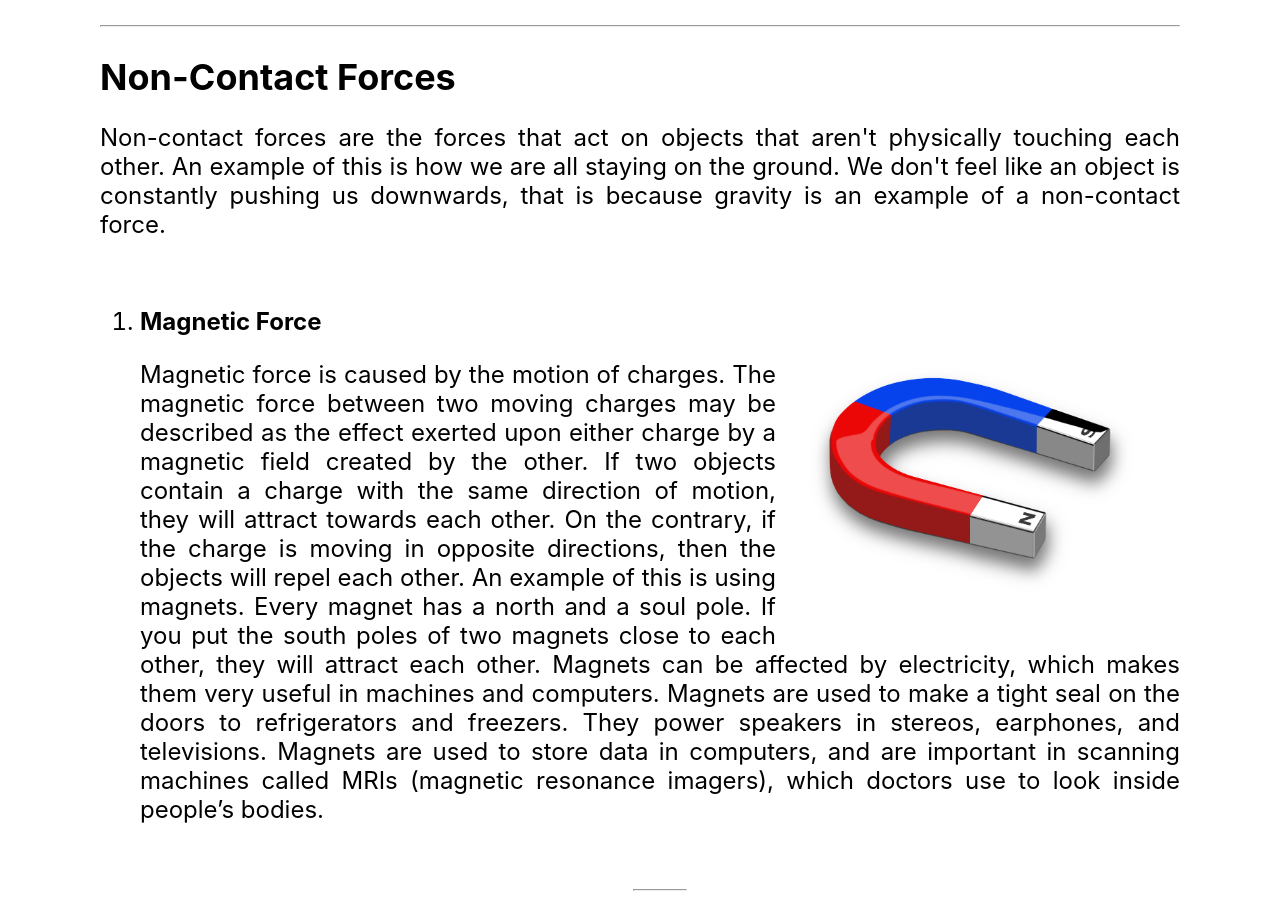
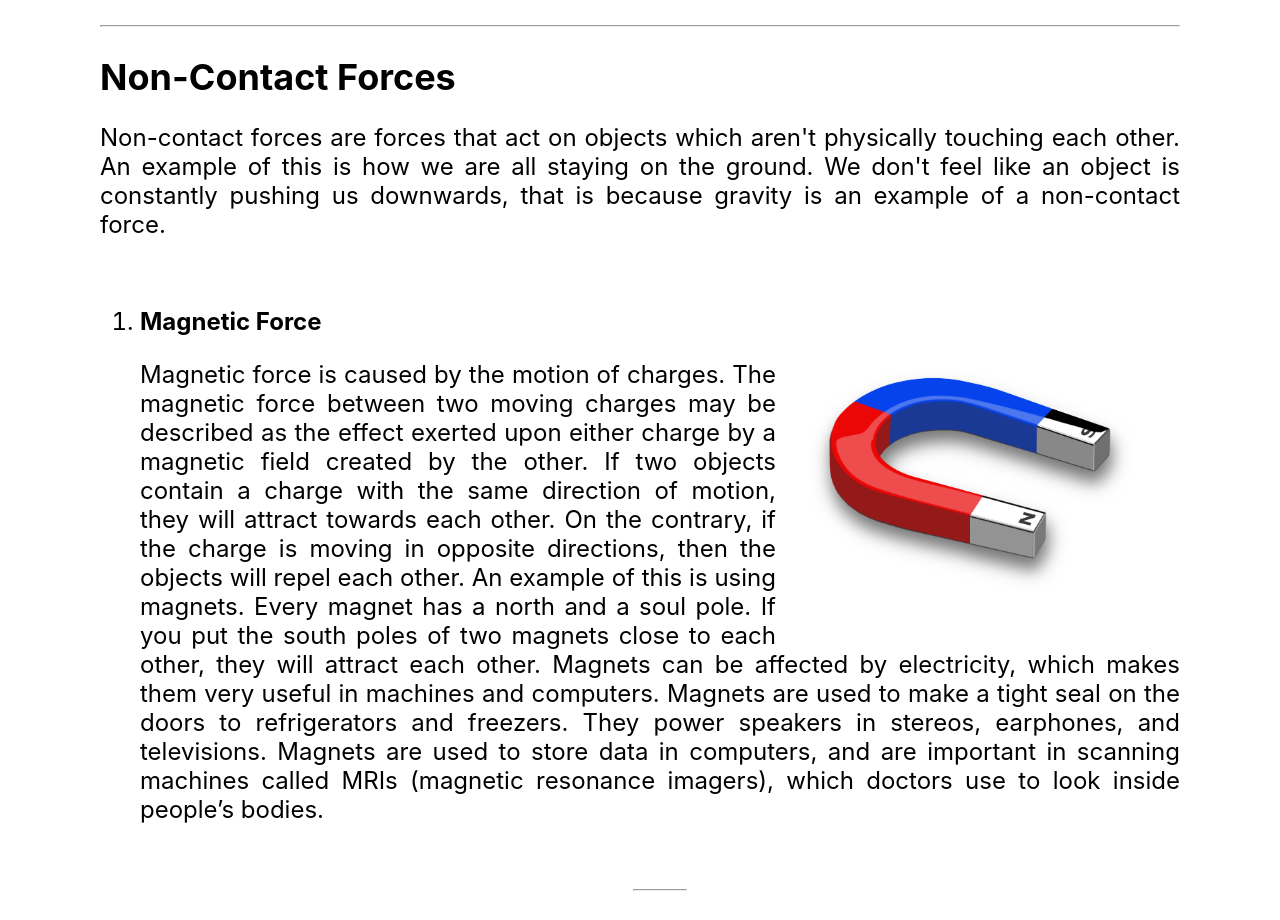
Before and after one commit to Mayo12345678/Mayo12345678.github.io, a plain HTML site: page TypesF.html in a window 1280 px wide. Shown: the part 4320-5240 px from the top of the page. Drawn offline with Linux system fonts and the light colour scheme.

Commit message:
spelling error fixed

```diff
--- a/TypesF.html
+++ b/TypesF.html
@@ -187,7 +187,7 @@
       <hr class = "littlespace2">
       &nbsp;
       <h3>Non-Contact Forces</h3>
-      <p class="textsizing">Non-contact forces are the forces that act on objects that aren't physically touching each
+      <p class="textsizing">Non-contact forces are forces that act on objects which aren't physically touching each
         other. An example
         of this is how we are all staying on the ground. We don't feel like an object is constantly pushing us
         downwards, that is because
```
